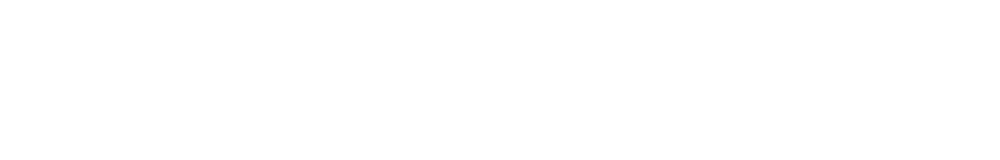
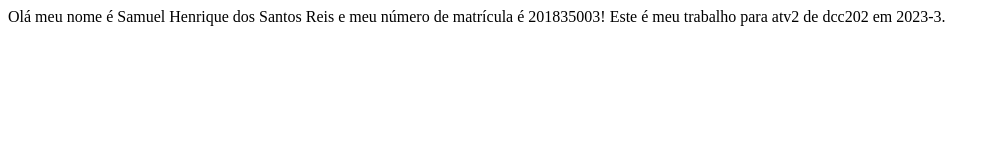
Before and after one commit to ufjf-dcc202/ufjf-dcc202-2023-3-b-atv2-ReisSamuel, a plain HTML site: page index.html in a window 1280 px wide. Shown: the whole page, without its empty margins (0-1000 px from the left). Drawn offline with Linux system fonts and the light colour scheme.

Commit message:
adiciona conteudo

```diff
--- a/index.html
+++ b/index.html
@@ -6,6 +6,8 @@
     <title>Document</title>
 </head>
 <body>
+    Olá meu nome é Samuel Henrique dos Santos Reis e meu número de matrícula é 201835003!
 
+    Este é meu trabalho para atv2 de dcc202 em 2023-3.
 </body>
 </html>
```
